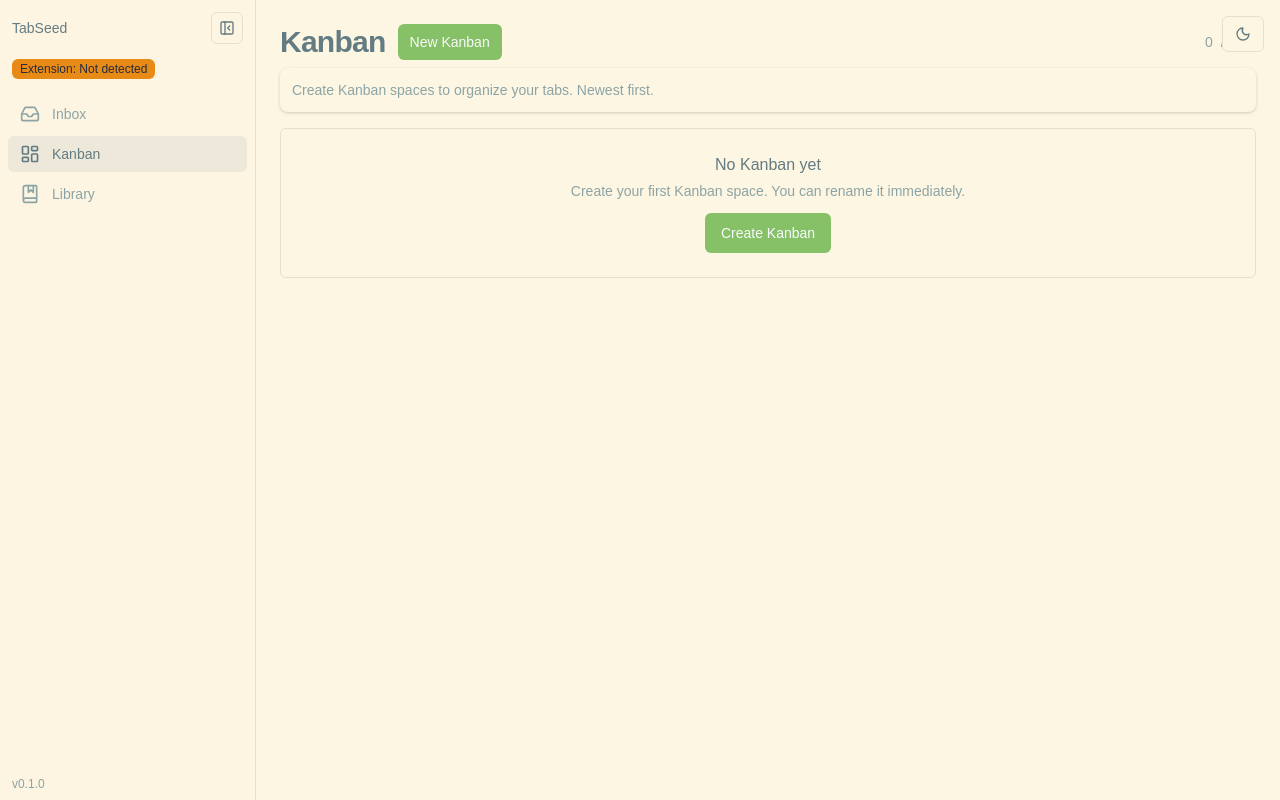
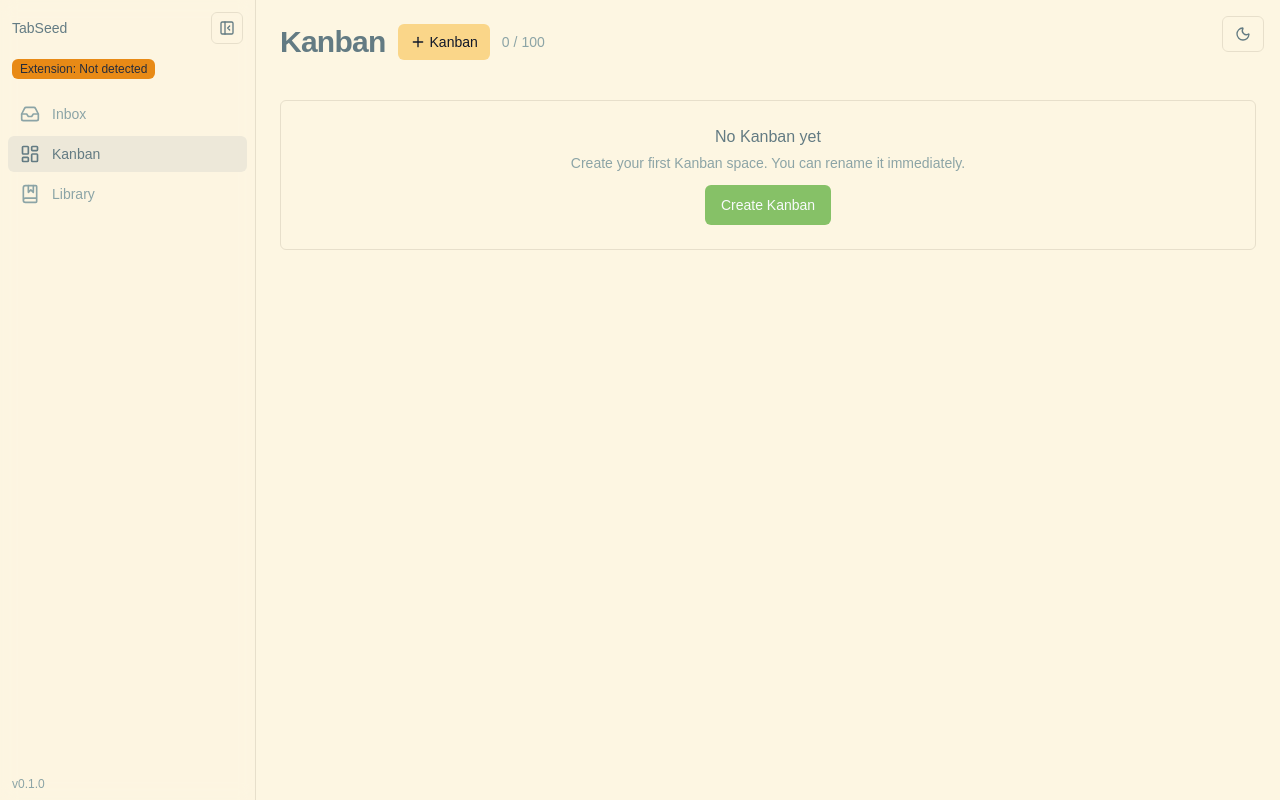
Before and after one commit to evaaaaawu/tabseed, a Next.js app: page /kanban in a window 1280 px wide. Built offline with nearby package versions, Linux system fonts and the light colour scheme; a web font is replaced by a local one.

Commit message:
feat(kanban): enhance Kanban button with icon and update limit notice text

```diff
--- a/src/app/kanban/page.tsx
+++ b/src/app/kanban/page.tsx
@@ -6,11 +6,11 @@ import { useEffect, useMemo, useRef, useState } from 'react';
 import { Button } from '@/components/ui/button';
 import { EmptyState } from '@/components/ui/empty-state';
 import { Input } from '@/components/ui/input';
-import { Surface } from '@/components/ui/surface';
 import { useToast } from '@/components/ui/toast';
 import { Heading, Text } from '@/components/ui/typography';
 import { useBoardsCount, useBoardsNewest } from '@/lib/idb/boards-hooks';
 import { createBoardDraft, renameBoard } from '@/lib/idb/boards-repo';
+import { Plus } from 'lucide-react';
 
 const MAX_BOARDS = 100;
 
@@ -49,27 +49,24 @@ export default function KanbanIndexPage() {
   return (
     <div className="min-h-[60svh] p-6">
       <div className="mb-2 flex items-center justify-between gap-3">
-        <div className="flex items-center gap-3">
+        <div className="mb-8 flex items-center gap-3">
           <Heading as="h1">Kanban</Heading>
-          <Button size="sm" onClick={handleCreate} disabled={!canCreate}>
-            New Kanban
+          <Button size="sm" variant="secondary" onClick={handleCreate} disabled={!canCreate}>
+            <Plus className="size-4" strokeWidth={2} />
+            <span className="ml-1">Kanban</span>
           </Button>
-        </div>
-        <div className="flex items-center gap-2 text-sm text-muted-foreground">
-          <span>{count}</span>
-          <span>/</span>
-          <span>{MAX_BOARDS}</span>
+          <div className="flex items-center gap-1 text-sm text-muted-foreground">
+            <span>{count}</span>
+            <span>/</span>
+            <span>{MAX_BOARDS}</span>
+          </div>
         </div>
       </div>
       {!canCreate ? (
-        <div className="mb-3 text-sm text-muted-foreground">已達 100 個 Kanban 上限，請刪除一些後再建立新 Kanban。</div>
+        <div className="mb-3 text-sm text-muted-foreground">
+          You have reached the limit of 100 Kanban boards.
+        </div>
       ) : null}
-
-      <Surface className="mb-4 p-3">
-        <Text size="sm" muted>
-          Create Kanban spaces to organize your tabs. Newest first.
-        </Text>
-      </Surface>
 
       {loading ? (
         <Text size="sm" muted>
@@ -115,7 +112,9 @@ export default function KanbanIndexPage() {
                 <div className="flex items-start justify-between gap-2">
                   <div>
                     <div className="line-clamp-2 text-base font-medium">{b.name}</div>
-                    <div className="mt-1 text-xs text-muted-foreground">{new Date(b.createdAt).toLocaleString()}</div>
+                    <div className="mt-1 text-xs text-muted-foreground">
+                      {new Date(b.createdAt).toLocaleString()}
+                    </div>
                   </div>
                   <Button variant="ghost" size="sm" onClick={() => setEditingId(b.id)}>
                     Rename
```
